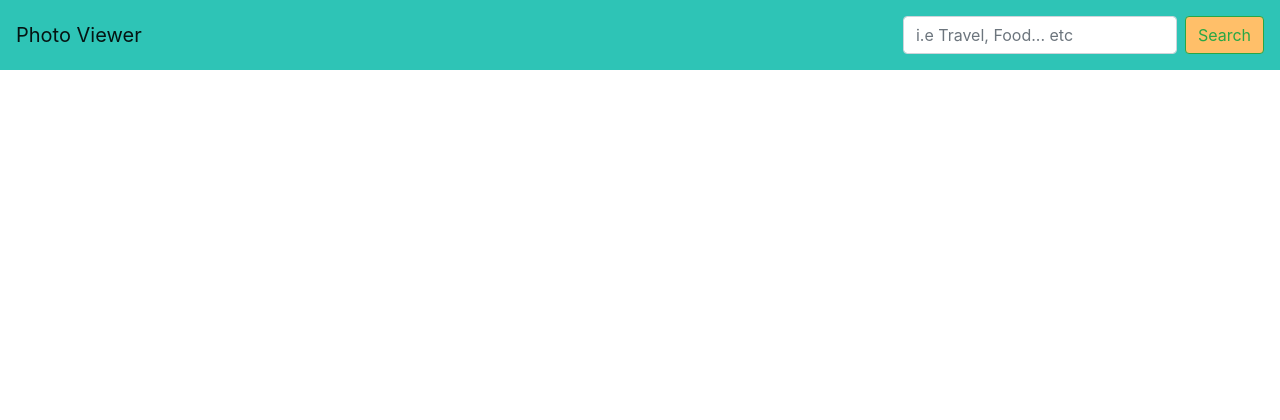
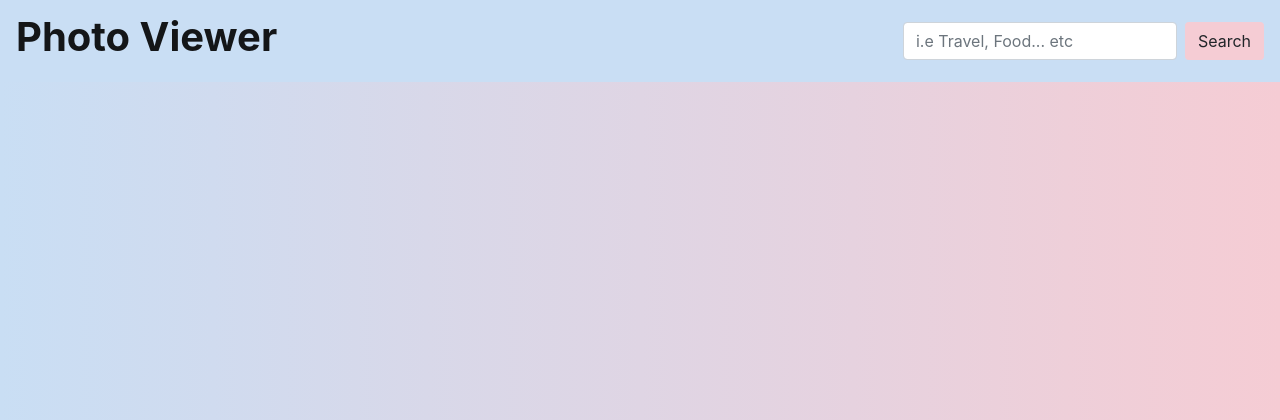
Before and after one commit to p-koskey/Photo-Viewer, a Django app: page / in a window 1280 px wide. Shown: the top 420 px of the page. Run offline with Django 3.2, Linux system fonts and the light colour scheme; data that the repository does not hold is empty; some libraries are stand-ins or nearby versions.

Commit message:
add css styling to templates

```diff
--- /dev/null
+++ b/photos/static/css/style.css
@@ -0,0 +1,3 @@
+body{
+    background-image: linear-gradient(to right, #C9DEF4, #D0DBEF,#D8D8E9,#DFD5E4, #E6D2DF,#EECFD9,#F5CCD4);
+  }
--- a/photos/templates/base.html
+++ b/photos/templates/base.html
@@ -6,6 +6,7 @@
   <meta charset="utf-8">
  <meta name="viewport" content="width=device-width, initial-scale=1" />
   {% block styles %}
+  <link rel="stylesheet" href="{% static 'css/style.css' %}">
     {% bootstrap_css %}
   {% endblock %}
 
--- a/photos/templates/index.html
+++ b/photos/templates/index.html
@@ -1,14 +1,16 @@
 {%extends 'base.html'%}
 {% block content %}
 {{block.super}}
+
     {% if images %}
     <div class='container-fluid d-flex flex-wrap justify-content-center'>
         {% for image in images  %}
-           <div class="card col-lg-3 col-md-6 m-2 p-2">
-            <img src="{{image.image.url}}" class="card-img-top" alt="{{image.name}}" height='400' width='100%' data-toggle="modal" data-target="#{{image.image}}">
+           <div class="card col-lg-3 col-md-8 m-2 p-2 shadow-sm">
+            <img src="{{image.image.url}}" class="card-img-top" alt="{{image.name}}" height='350' width='100%' data-toggle="modal" data-target="#{{image.image}}">
 
             <div class="card-body">
                 <p class="card-text">{{image.name}}</p>
+                <p>{{image.cityname}}</p>
             </div>
            </div>
                           <!-- Modal -->
@@ -32,7 +34,7 @@
             <div class="modal-footer">
             <input type="text" id="photolink" class="form-control input-sm" value="{{image.image.url}}"
                     class="hidden d-none">
-                <button type="button" class="btn btn-outline-success" onclick="copyFn('photolink')" style="background-color: #FFBF69";>Copy Image Link</button>
+                <button type="button" class="btn " onclick="copyFn('photolink')" style="background-color: #F5CCD4";>Copy Image Link</button>
 
             </div>
             </div>
--- a/photos/templates/navbar.html
+++ b/photos/templates/navbar.html
@@ -1,5 +1,5 @@
-  <nav class="navbar navbar-expand-lg navbar-light"style="background-color: #2EC4B6;">
-  <a class="navbar-brand" href="/">Photo Viewer</a>
+  <nav class="navbar navbar-expand-lg navbar-light"style="background-color: #C9DEF4;">
+  <a class="navbar-brand" href="/"><h1><strong>Photo Viewer</strong></h1></a>
   <button class="navbar-toggler" type="button" data-toggle="collapse" data-target="#navbarTogglerDemo02" aria-controls="navbarTogglerDemo02" aria-expanded="false" aria-label="Toggle navigation">
     <span class="navbar-toggler-icon"></span>
   </button>
@@ -9,7 +9,7 @@
     </ul>
     <form class="form-inline my-2 my-ml-0" role="search" action="{% url 'search_results' %}">
       <input class="form-control mr-sm-2" type="search" placeholder="i.e Travel, Food... etc" name = "photo">
-      <button class="btn btn-outline-success my-2 my-sm-0" type="submit"style="background-color: #FFBF69"; >Search</button>
+      <button class="btn  my-2 my-sm-0" type="submit"style="background-color: #F5CCD4"; >Search</button>
     </form>
   </div>
 </nav>
```
